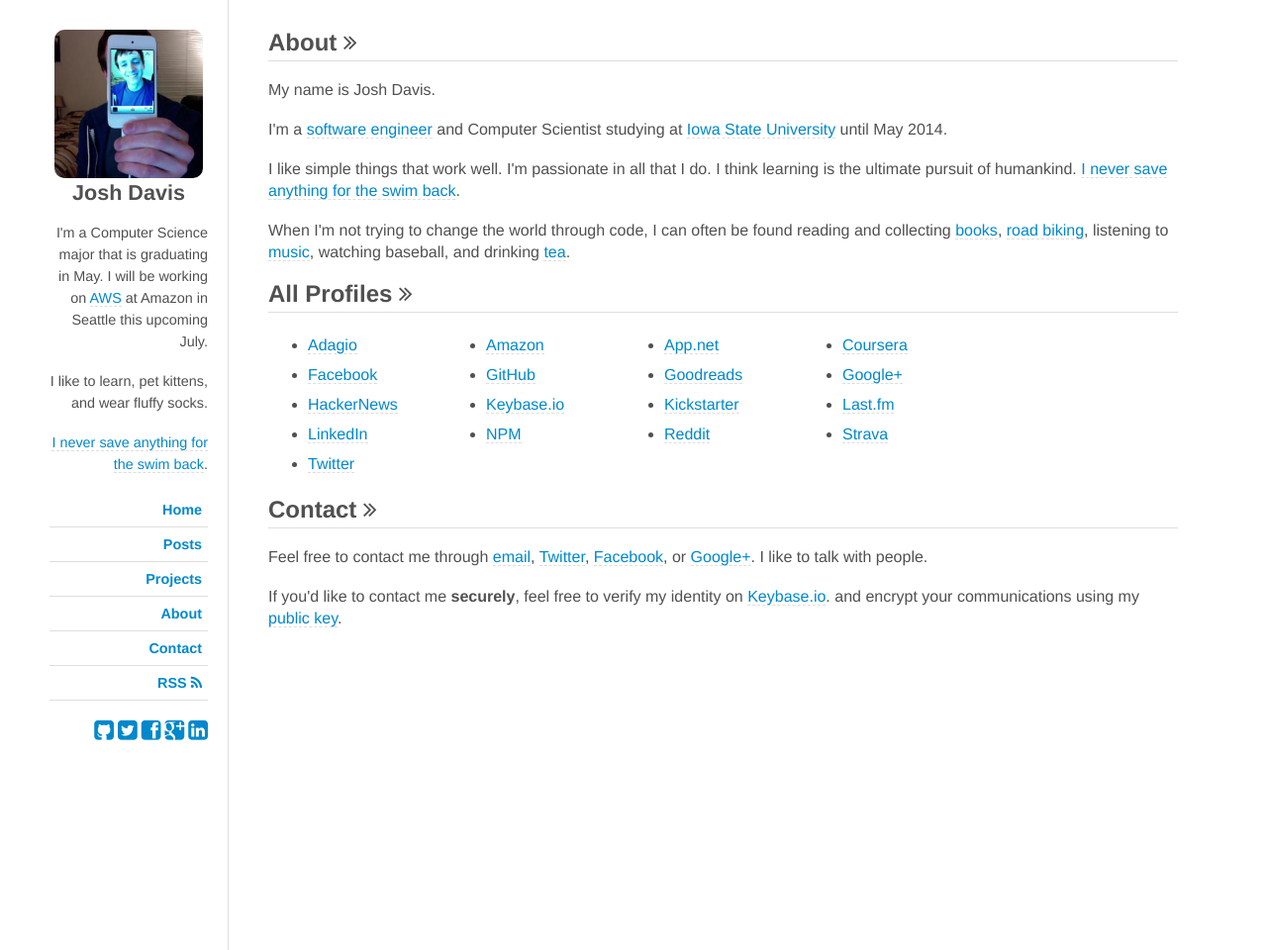
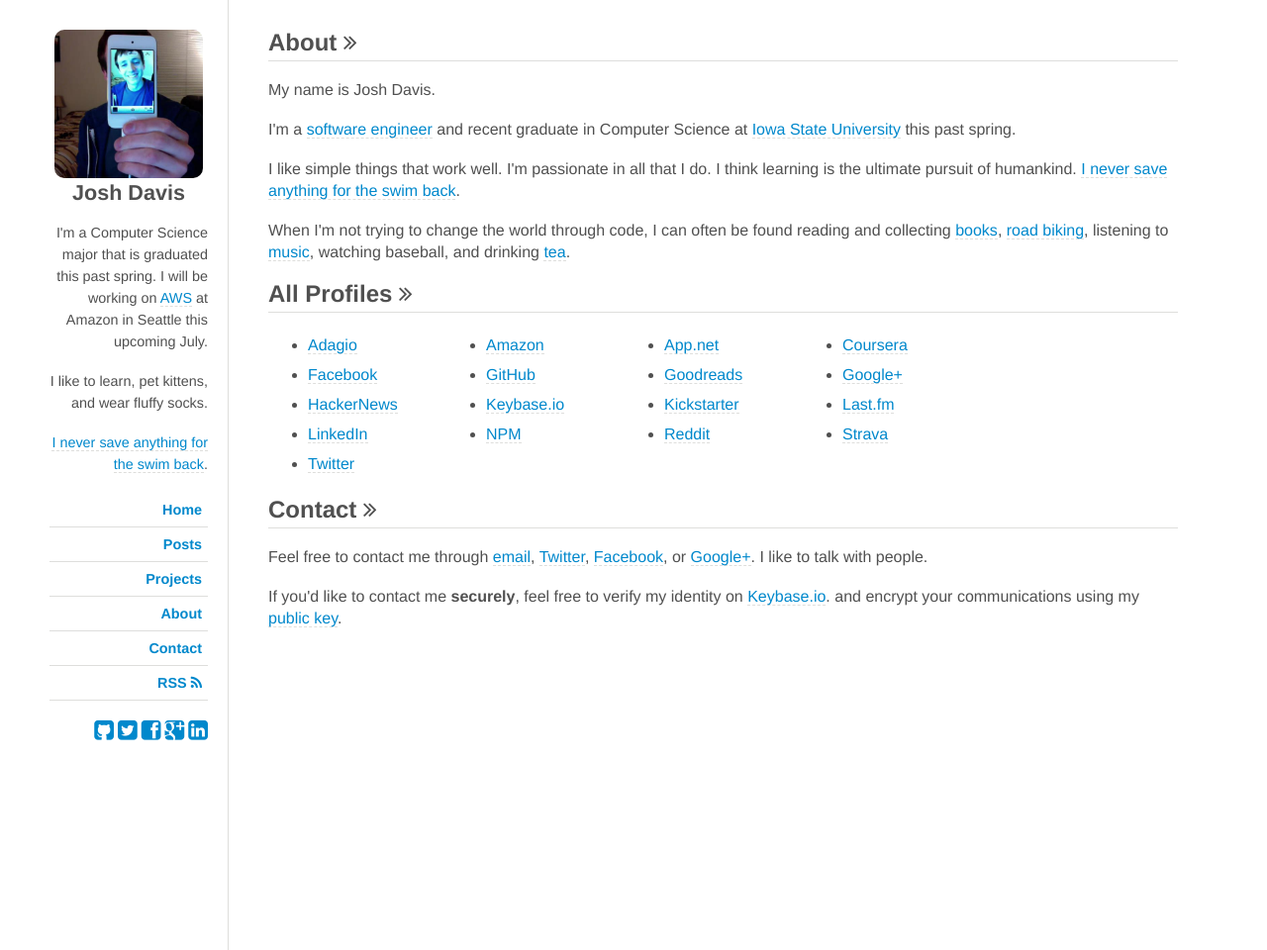
Before and after one commit to jdavis/jdavis.github.com, a Jekyll site: the page built from about.html, in a window 1280 px wide. Shown: the whole page at 99% size. Built offline with Jekyll 4.4.1, drawn with Linux system fonts in a browser that asks for light colours; nearby versions of some CDN libraries; some web fonts are replaced; Markdown is read by kramdown in place of the engine named in the settings.

Commit message:
Update personal info now that I've graduated

```diff
--- a/_layouts/default.html
+++ b/_layouts/default.html
@@ -46,8 +46,9 @@
 
                 <div class="paragraphs">
                     <p>
-                        I'm a Computer Science major that is graduating in May.
-                        I will be working on <a href="https://aws.amazon.com">AWS</a>
+                        I'm a Computer Science major that is graduated this
+                        past spring.  I will be working on
+                        <a href="https://aws.amazon.com">AWS</a>
                         at Amazon in Seattle this upcoming July.
                     </p>
                     <p>
--- a/about.html
+++ b/about.html
@@ -13,9 +13,9 @@
 <p>
     I'm a
     <a href="{{ site.data.accounts.github.site }}">software engineer</a>
-    and Computer Scientist studying at
+    and recent graduate in Computer Science at
     <a href="http://iastate.edu">Iowa State University</a>
-    until May 2014.
+    this past spring.
 </p>
 
 <p>
```
